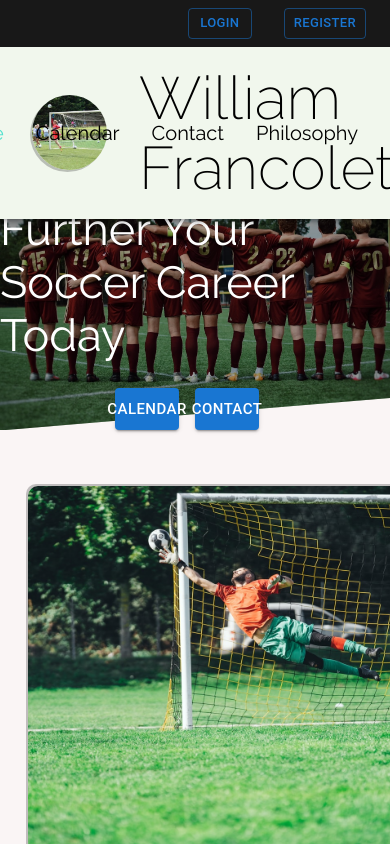
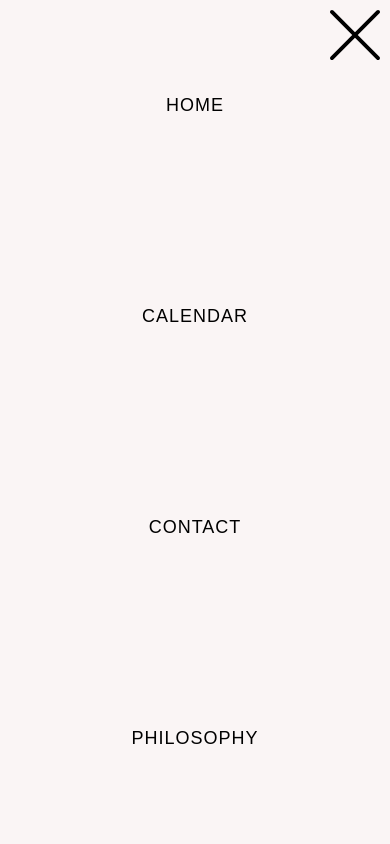
Before and after one commit to Briffon/William, a React (Create React App) app in the folder front-end/: page / in a window 390 px wide. Built offline with nearby package versions, Linux system fonts and the light colour scheme.

Commit message:
nav responsive

```diff
--- a/front-end/src/components/Nav/index.js
+++ b/front-end/src/components/Nav/index.js
@@ -3,9 +3,14 @@ import willy from "../Assets/willy.jpg";
 import AppBar from "@mui/material/AppBar";
 import { Button } from "@mui/material";
 import { useEffect, useState } from "react";
+import x from "../Assets/x.svg";
+import { useHistory } from "react-router";
 
 function Nav() {
   const [currentLocation, setCurrentLocation] = useState("");
+
+  const history = useHistory();
+
   useEffect(() => {
     let url = window.location.href;
     let location = url.split("/")[3];
@@ -14,8 +19,67 @@ function Nav() {
     console.log(location);
   }, [currentLocation]);
 
+  const openMobile = (e) => {
+    document.getElementsByClassName("mobile-nav")[0].style = "display:flex;";
+  };
+
+  const closeMobile = (e) => {
+    let mobileNav = document.getElementsByClassName("mobile-nav")[0];
+
+    mobileNav.style = "display:none;";
+  };
+
+  const switchPage = (e, page) => {
+    e.preventDefault();
+    switch (page) {
+      case "home":
+        history.push("/");
+        closeMobile();
+        break;
+
+      case "contact":
+        history.push("/Contact");
+        closeMobile();
+        break;
+
+      case "calendar":
+        history.push("/Calendar");
+        closeMobile();
+        break;
+
+      case "philosophy":
+        history.push("/Philosophy");
+        closeMobile();
+        break;
+
+      default:
+        break;
+    }
+  };
+
   return (
     <AppBar className="nav-container">
+      <div className="mobile-nav">
+        <img onClick={closeMobile} src={x} alt="modal close" />
+
+        <ul>
+          <li>
+            <button onClick={(e) => switchPage(e, "home")}>Home</button>
+          </li>
+          <li>
+            <button onClick={(e) => switchPage(e, "calendar")}>Calendar</button>
+          </li>
+          <li>
+            <button onClick={(e) => switchPage(e, "contact")}>Contact</button>
+          </li>
+          <li>
+            <button onClick={(e) => switchPage(e, "philosophy")}>
+              Philosophy
+            </button>
+          </li>
+        </ul>
+      </div>
+
       <div className="nav-container-top">
         <Button variant="outlined" size="small">
           Login
@@ -63,6 +127,12 @@ function Nav() {
             </a>
           </li>
         </ul>
+
+        <div onClick={openMobile} className="hamburger">
+          <div className="hamburger-line"></div>
+          <div className="hamburger-line"></div>
+          <div className="hamburger-line"></div>
+        </div>
       </div>
     </AppBar>
   );
--- a/front-end/src/components/Pages/Landing/index.js
+++ b/front-end/src/components/Pages/Landing/index.js
@@ -23,7 +23,29 @@ function Landing() {
         <article>
           <img src={Goalie} alt="placeholder" />
           <div class="article-info">
-            <h3>About</h3>
+            <h3>Philpsophy</h3>
+            <p>
+              Lorem ipsum dolor sit amet, consectetur adipiscing elit, sed do
+              eiusmod tempor incididunt ut labore et dolore magna aliqua. Ut
+              enim ad minim veniam, quis nostrud exercitation ullamco laboris
+              nisi ut aliquip ex ea commodo consequat. Duis aute irure dolor in
+              reprehenderit in voluptate velit esse cillum dolore eu fugiat
+              nulla pariatur. Excepteur sint occaecat cupidatat non proident,
+              sunt in culpa qui officia deserunt mollit an...
+            </p>
+            <Button variant="outlined" size="large">
+              <a href="/Philosophy">Philosophy</a>
+            </Button>
+          </div>
+        </article>
+
+        <article>
+          <div class="picture-frame">
+            <img src={Goalie} alt="placeholder" />
+          </div>
+
+          <div class="article-info">
+            <h3>Find The Perfect Time</h3>
             <p>
               Lorem ipsum dolor sit amet, consectetur adipiscing elit, sed do
               eiusmod tempor incididunt ut labore et dolore magna aliqua. Ut
@@ -34,7 +56,7 @@ function Landing() {
               sunt in culpa qui officia deserunt mollit anim id est laborum.
             </p>
             <Button variant="outlined" size="large">
-              Learn More
+              <a href="/Calendar">Schedule</a>
             </Button>
           </div>
         </article>
@@ -45,7 +67,7 @@ function Landing() {
           </div>
 
           <div class="article-info">
-            <h3>About</h3>
+            <h3>Contact Me</h3>
             <p>
               Lorem ipsum dolor sit amet, consectetur adipiscing elit, sed do
               eiusmod tempor incididunt ut labore et dolore magna aliqua. Ut
@@ -56,7 +78,7 @@ function Landing() {
               sunt in culpa qui officia deserunt mollit anim id est laborum.
             </p>
             <Button variant="outlined" size="large">
-              Learn More
+              <a href="/Contact">Contact</a>
             </Button>
           </div>
         </article>
--- a/front-end/src/components/SCSS/landing.scss
+++ b/front-end/src/components/SCSS/landing.scss
@@ -110,6 +110,11 @@
   p {
     margin-top: 1rem;
   }
+
+  a {
+    text-decoration: none;
+    color: $button-color;
+  }
 }
 
 #landing-articles article:nth-of-type(2) {
--- a/front-end/src/components/SCSS/nav.scss
+++ b/front-end/src/components/SCSS/nav.scss
@@ -1,12 +1,10 @@
 .nav-container-bottom {
-  // width: 100vw !important;
-  // height: 10vh;
   background-color: $primary-color !important;
   display: flex !important;
   flex-direction: row !important;
   justify-content: space-between;
   padding: 1rem 2rem 1rem 2rem;
-
+  align-items: center;
   color: $nav-text !important;
   box-sizing: border-box !important;
 
@@ -87,3 +85,80 @@ ul li a:nth-of-type(2) {
 .active {
   color: $nav-active !important;
 }
+
+//Mobile
+.mobile-nav {
+  // display: none;
+  flex-direction: column;
+  position: relative;
+  z-index: 20;
+  width: 100vw;
+  height: 100vh;
+  background-color: $background;
+
+  img {
+    width: 50px;
+    height: 50px;
+    position: absolute;
+    top: 10px;
+    right: 10px;
+  }
+
+  ul {
+    height: 100%;
+    display: flex;
+    flex-direction: column;
+  }
+
+  li {
+    width: 100%;
+    height: 25%;
+  }
+
+  button {
+    width: 100%;
+    height: 100%;
+    border: none;
+    background-color: transparent;
+    text-transform: uppercase;
+    font-size: 18px;
+    letter-spacing: 1px;
+  }
+}
+
+@media (min-width: 1025px) {
+  .hamburger {
+    display: none;
+  }
+}
+
+@media (max-width: 1024px) {
+  .nav-container-bottom ul {
+    display: none !important;
+  }
+
+  .hamburger {
+    width: 50px;
+    height: 20px;
+    display: flex !important;
+    flex-direction: column;
+    justify-content: space-between;
+  }
+
+  .hamburger-line {
+    width: 100%;
+    border-bottom: 3px solid black;
+  }
+
+  .hamburger-line:nth-of-type(2) {
+    width: 90%;
+  }
+
+  .hamburger-line:nth-of-type(3) {
+    width: 80%;
+  }
+
+  .nav-container-bottom__heading {
+    width: unset !important;
+  }
+}
```
Also changed, not shown: front-end/src/components/Assets/x.svg (added).
